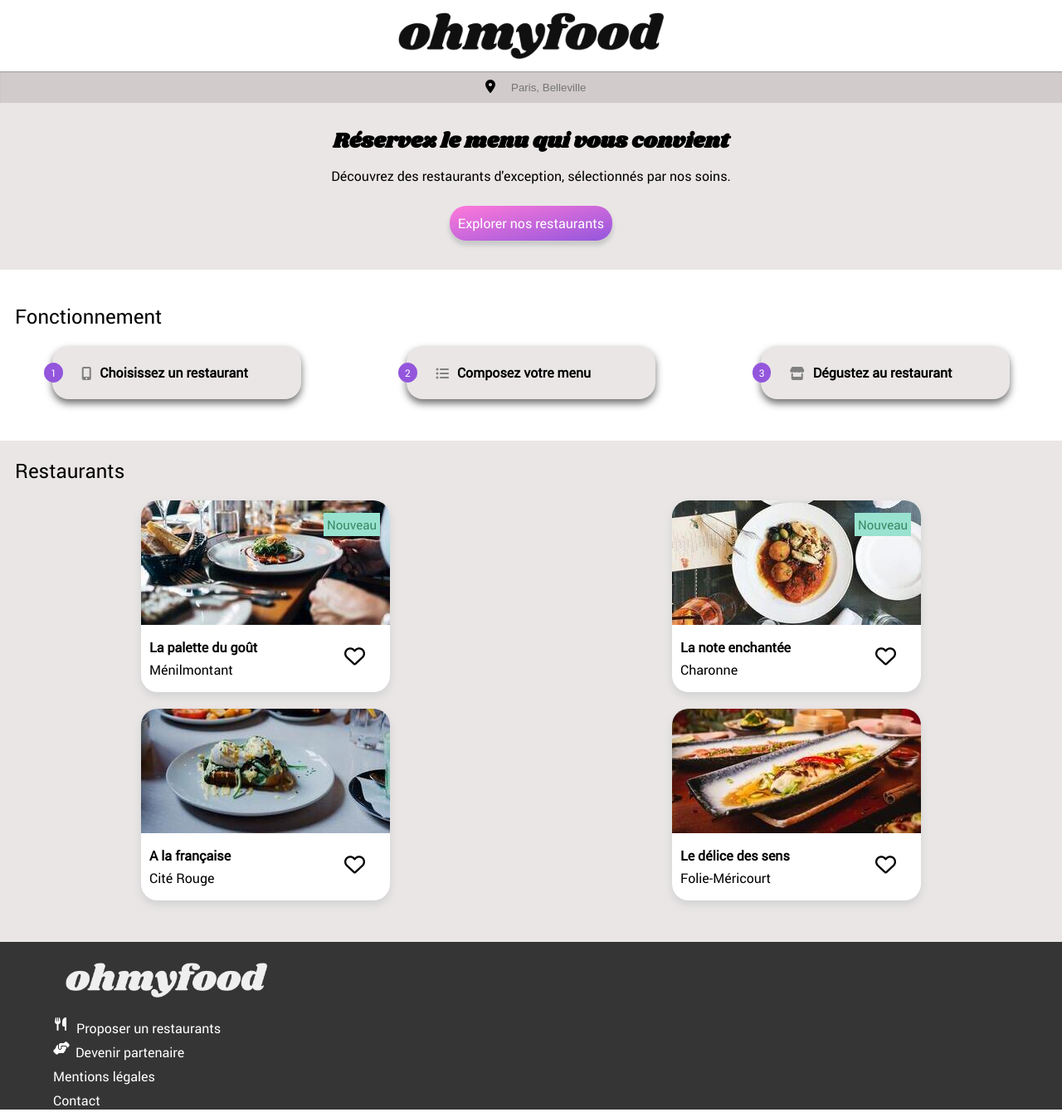
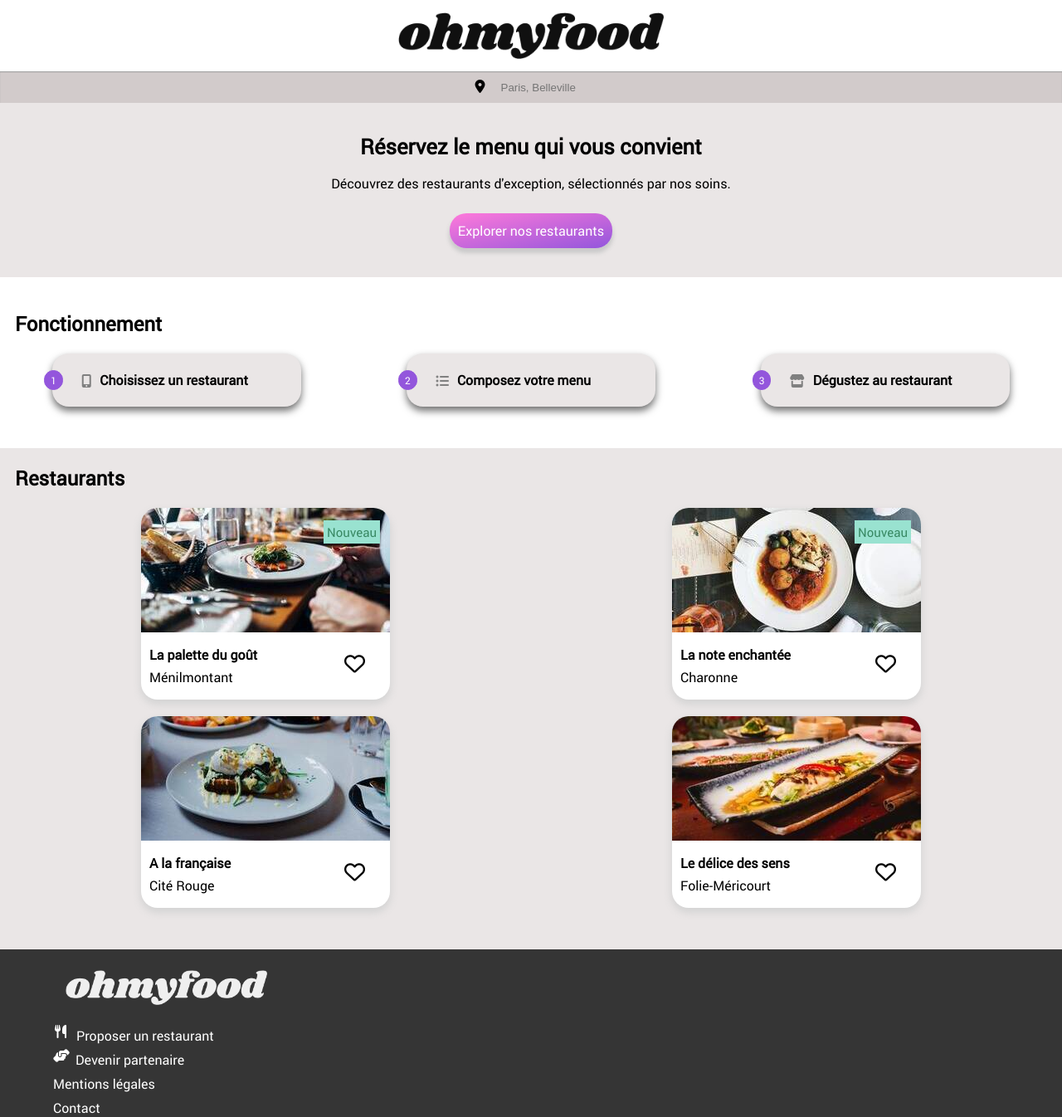
Before and after one commit to lbrrs/LucasBarrois_3_21122020, a website: page index.html in a window 1280 px wide. Shown: the whole page at 83% size. Drawn offline with Linux system fonts and the light colour scheme.

Commit message:
spelling fix

```diff
--- a/index.html
+++ b/index.html
@@ -46,7 +46,7 @@
             </div>
 
             <div id="background_title">
-                <h1>Réservez le menu qui vous convient</h1>
+                <h1 id="title">Réservez le menu qui vous convient</h1>
                 <p class="text_center">Découvrez des restaurants d'exception, sélectionnés par nos soins.</p>
 
                 <div>
@@ -158,7 +158,7 @@
 
             <div class="footer_icons">
                 <i class="fas fa-utensils"></i>
-                <p class="footer_text">Proposer un restaurants</p>
+                <p class="footer_text">Proposer un restaurant</p>
             </div>
 
             <div class="footer_icons">
@@ -171,8 +171,7 @@
             <a href="mailto:contact@ohmyfood.fr">
                 <p class="footer_text">Contact</p>
             </a>
+        </footer>
 
-
-        </footer>
     </body>
 </html>
--- a/sass/base/_general.scss
+++ b/sass/base/_general.scss
@@ -18,8 +18,12 @@ h1 {
     font-size: 1.6em;
 }
 
+#title {
+    font-family: "robotoregular", sans-serif;
+    font-weight: bolder;
+}
+
 h2 {
-    font-weight: normal;
     padding-left: 18px;
     padding-top: 20px;
     margin: 0px;
--- a/sass/pages/_header_accueil.scss
+++ b/sass/pages/_header_accueil.scss
@@ -1,3 +1,5 @@
+/* En tête */
+
 #background_search {
     padding-top: 10px;
     padding-bottom: 10px;
@@ -7,7 +9,7 @@
 
 #recherche
 {
-    margin-left: 100px;
+    margin-left: 75px;
     text-align: center;
 }
 
@@ -24,11 +26,13 @@
     padding-right: 20px;
 }
 
-
 .text_center {
     text-align: center;
     margin-bottom: 35px;
 }
+
+/* Navigation */
+
 nav {
     padding-bottom: 30px;
     padding-top: 20px;
```
Also changed, not shown: La_palette_du_gout.html (+1 -1 lines), a_la_francaise.html (+1 -1 lines), la_note_enchantee.html (+1 -1 lines), le_delice_des_sens.html (+1 -1 lines), css/style.css, 1 other file.
